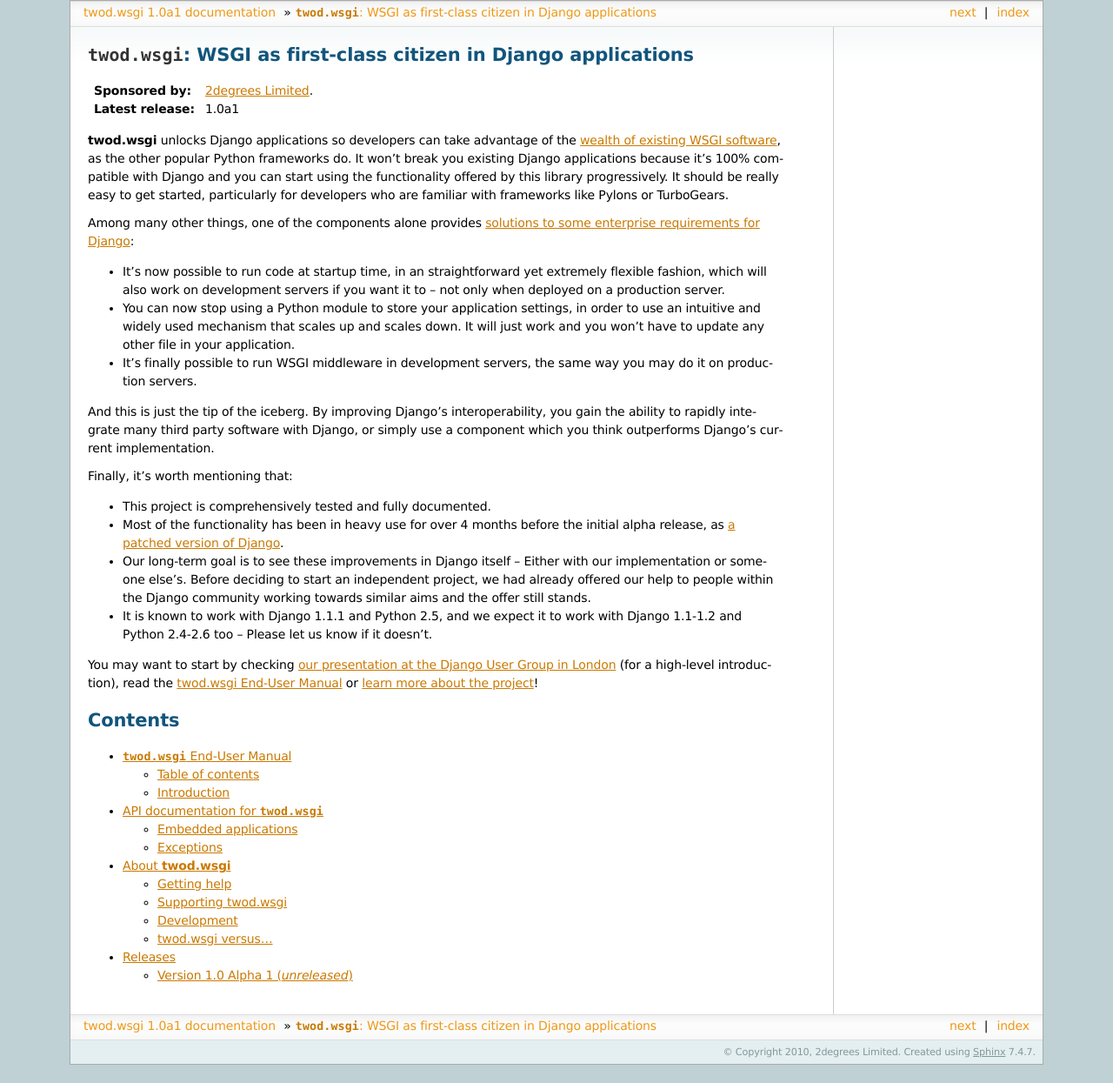
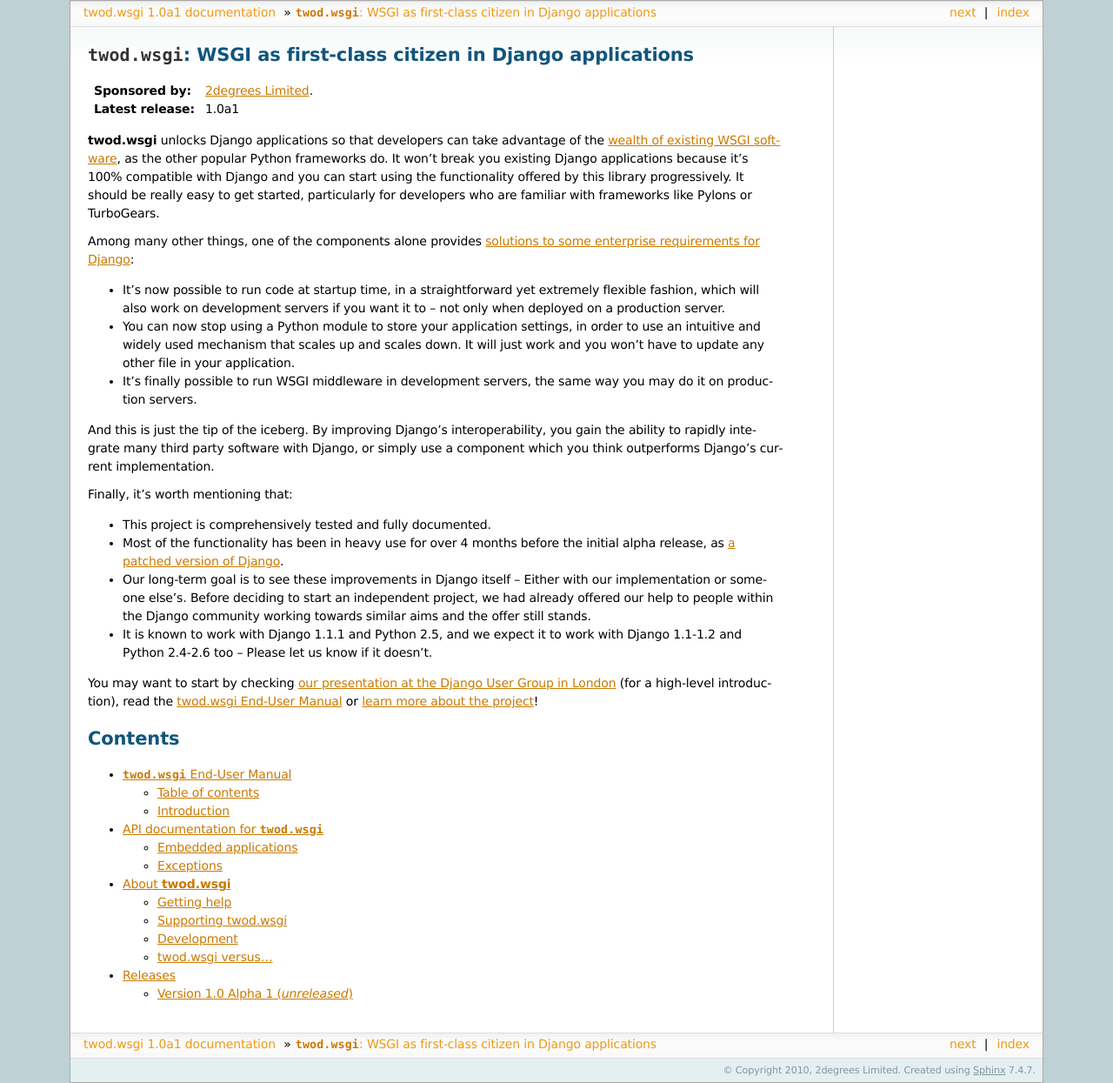
Before and after one commit to 2degrees/django-wsgi, a Sphinx documentation site: the page built from docs/source/index.rst, in a window 1280 px wide. Shown: the whole page at 87% size. Built offline with Sphinx 7.4.7, drawn with Linux system fonts in a browser that asks for light colours; a script that is not in the unit is left out; before the commit the page ends 1224 px from its top, so only the background shows below that.

Commit message:
Fixed typos in the docs

```diff
--- a/docs/source/about.rst
+++ b/docs/source/about.rst
@@ -115,7 +115,7 @@
   misbehave.
 - Authentication information is not passed on to the embedded application
   (i.e., ``REMOTE_USER``).
-- We don't see the point in running Django views as WSGI applications. No Django
+- We don't see the point in running Django views as WSGI applications and no Django
   middleware gets run, neither do routines set by Django's WSGI handler.
   [#standalone-django]_
 
--- a/docs/source/index.rst
+++ b/docs/source/index.rst
@@ -5,8 +5,8 @@
 :Latest release: |release|
 
 
-**twod.wsgi** unlocks Django applications so developers can take advantage of
-the `wealth of existing WSGI software
+**twod.wsgi** unlocks Django applications so that developers can take advantage
+of the `wealth of existing WSGI software
 <http://pypi.python.org/pypi?%3Aaction=search&term=wsgi>`_, as the other
 popular Python frameworks do. It won't break you existing Django applications because
 it's 100% compatible with Django and you can start using the functionality
@@ -18,7 +18,7 @@
 some enterprise requirements for Django
 <http://groups.google.com/group/django-developers/browse_thread/thread/c89e028a536514d3>`_:
 
-- It's now possible to run code at startup time, in an straightforward yet
+- It's now possible to run code at startup time, in a straightforward yet
   extremely flexible fashion, which will also work on development servers if you
   want it to -- not only when deployed on a production server.
 - You can now stop using a Python module to store your application settings, in
--- a/docs/source/manual/media-apps.rst
+++ b/docs/source/manual/media-apps.rst
@@ -1,5 +1,5 @@
 =======================
-Serving media a la WSGI
+Serving media à la WSGI
 =======================
 
 Until now, the most common approach to serving static files (aka "media") in
```
